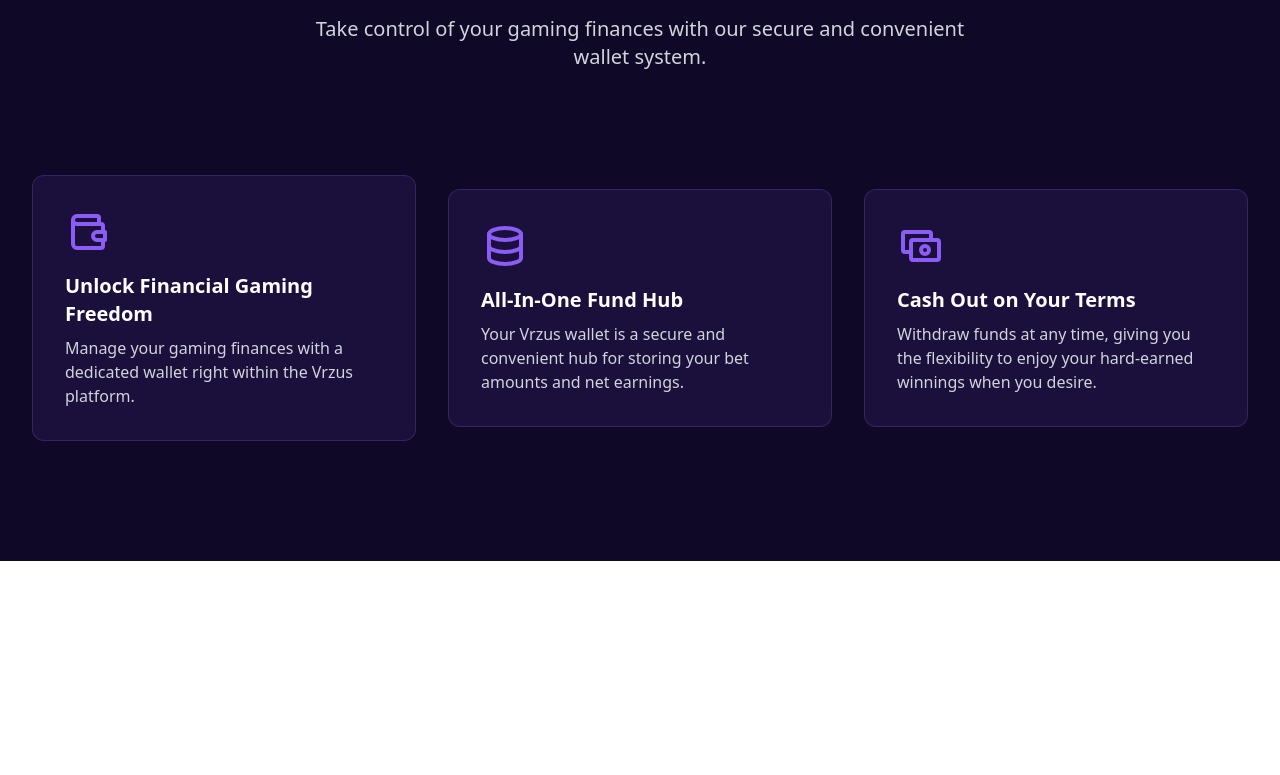
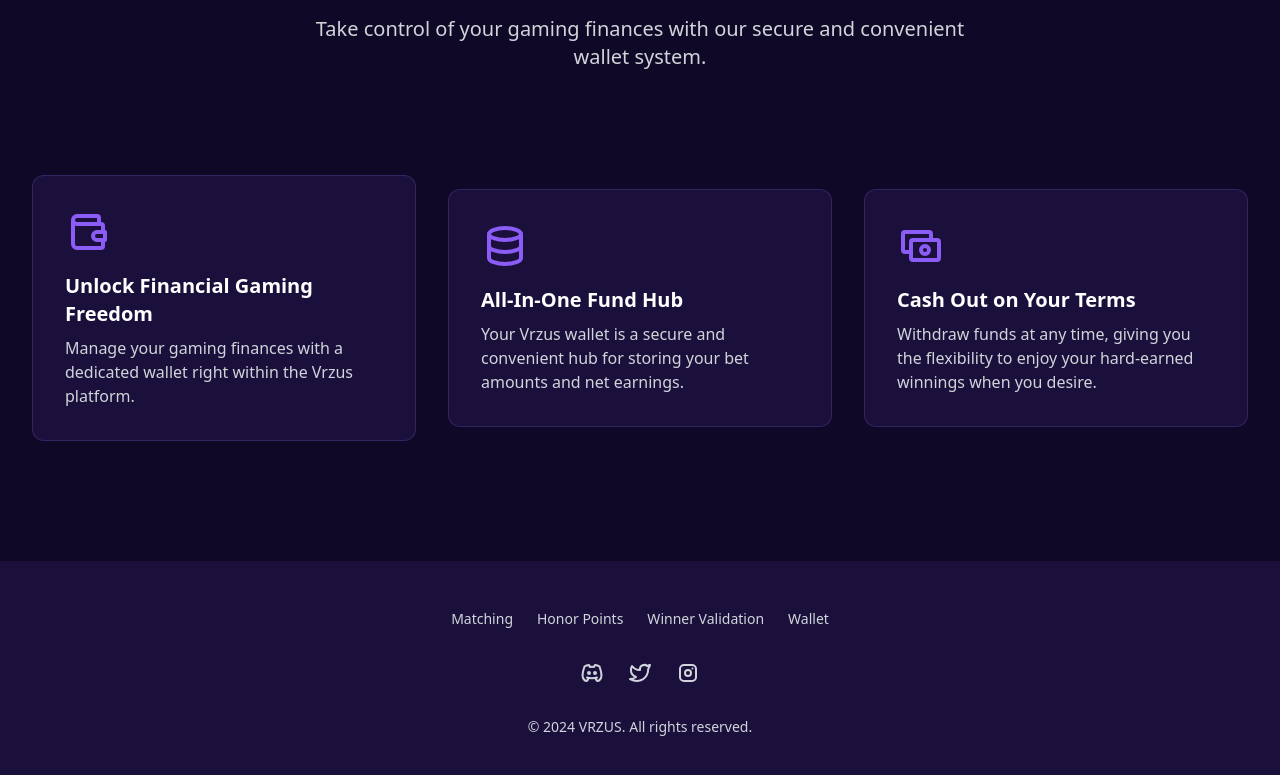
Before and after one commit to Vrzus/web-2025, a React (Vite) app: page / in a window 1280 px wide. Shown: the part 3997-4772 px from the top of the page. Before the commit the page ends 4558 px from the top, so only its background shows below. Built offline with nearby package versions, Linux system fonts and the light colour scheme.

Commit message:
added footer

```diff
--- a/src/App.tsx
+++ b/src/App.tsx
@@ -4,6 +4,7 @@
 import HonorPointsSection from "./sections/HonorPointsSection"
 import WinnerValidationSection from "./sections/WinnerValidationSection"
 import WalletSection from "./sections/WalletSection"
+import FooterSection from "./sections/FooterSection"
 
 const App = () => {
   return (
@@ -14,6 +15,7 @@
       <HonorPointsSection />
       <WinnerValidationSection />
       <WalletSection />
+      <FooterSection />
 
       {/* Enhanced Background Effects */}
       <div className="fixed inset-0 pointer-events-none">
--- a/src/i18n/config.ts
+++ b/src/i18n/config.ts
@@ -130,6 +130,9 @@
                 description: 'Withdraw funds at any time, giving you the flexibility to enjoy your hard-earned winnings when you desire.'
               }
             }
+          },
+          footer: {
+            rights: 'All rights reserved.'
           }
         }
       },
@@ -250,6 +253,9 @@
                 description: 'Retira fondos en cualquier momento, dándote la flexibilidad de disfrutar tus ganancias cuando lo desees.'
               }
             }
+          },
+          footer: {
+            rights: 'Todos los derechos reservados.'
           }
         }
       }
--- /dev/null
+++ b/src/sections/FooterSection.tsx
@@ -0,0 +1,67 @@
+import { useTranslation } from 'react-i18next'
+import { IconBrandDiscord, IconBrandTwitter, IconBrandInstagram } from '@tabler/icons-react'
+
+const FooterSection = () => {
+  const { t } = useTranslation()
+
+  const navigation = {
+    main: [
+      { name: t('nav.matching'), href: '#matching' },
+      { name: t('nav.honorPoints'), href: '#honor-points' },
+      { name: t('nav.winnerValidation'), href: '#winner-validation' },
+      { name: t('nav.wallet'), href: '#wallet' },
+    ],
+    social: [
+      {
+        name: 'Discord',
+        href: '#',
+        icon: IconBrandDiscord,
+      },
+      {
+        name: 'Twitter',
+        href: '#',
+        icon: IconBrandTwitter,
+      },
+      {
+        name: 'Instagram',
+        href: '#',
+        icon: IconBrandInstagram,
+      },
+    ],
+  }
+
+  return (
+    <footer className="bg-[#1A103B]">
+      <div className="max-w-7xl mx-auto py-12 px-4 overflow-hidden sm:px-6 lg:px-8">
+        <nav className="flex flex-wrap justify-center gap-x-6 gap-y-4" aria-label="Footer">
+          {navigation.main.map((item) => (
+            <a
+              key={item.name}
+              href={item.href}
+              className="text-sm text-gray-300 hover:text-[#8B5CF6] transition-colors"
+            >
+              {item.name}
+            </a>
+          ))}
+        </nav>
+        <div className="mt-8 flex justify-center space-x-6">
+          {navigation.social.map((item) => (
+            <a
+              key={item.name}
+              href={item.href}
+              className="text-gray-300 hover:text-[#8B5CF6] transition-colors"
+            >
+              <span className="sr-only">{item.name}</span>
+              <item.icon className="h-6 w-6" aria-hidden="true" />
+            </a>
+          ))}
+        </div>
+        <p className="mt-8 text-center text-sm text-gray-300">
+          &copy; {new Date().getFullYear()} VRZUS. {t('footer.rights')}
+        </p>
+      </div>
+    </footer>
+  )
+}
+
+export default FooterSection
--- a/src/sections/WalletSection.tsx
+++ b/src/sections/WalletSection.tsx
@@ -21,26 +21,6 @@
       title: t("wallet.features.cashout.title"),
       description: t("wallet.features.cashout.description"),
       icon: <IconCash className="h-12 w-12 text-[#8B5CF6]" />,
-    },
-  ];
-
-  const navItems = [
-    {
-      name: "Balance",
-      link: "#balance",
-      icon: <IconWallet className="h-4 w-4 text-neutral-500 dark:text-white" />,
-    },
-    {
-      name: "Transactions",
-      link: "#transactions",
-      icon: (
-        <IconDatabase className="h-4 w-4 text-neutral-500 dark:text-white" />
-      ),
-    },
-    {
-      name: "Withdraw",
-      link: "#withdraw",
-      icon: <IconCash className="h-4 w-4 text-neutral-500 dark:text-white" />,
     },
   ];
 
```
